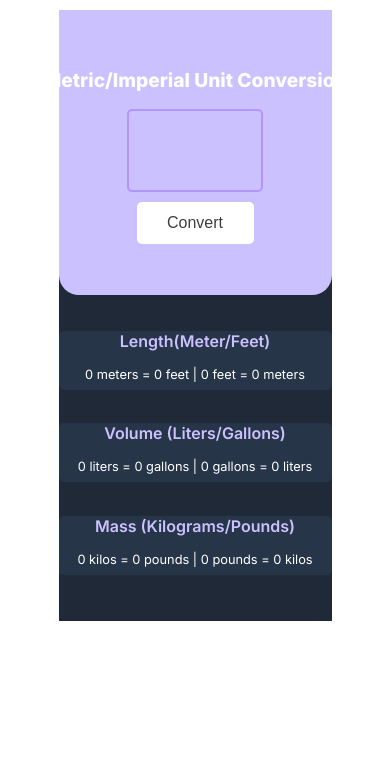
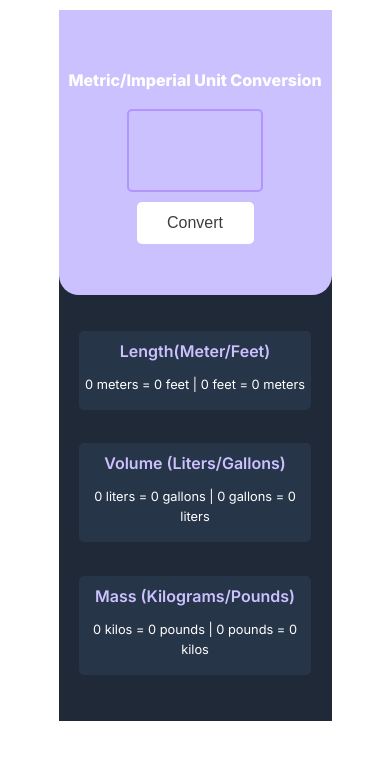
Before and after one commit to Qayyax/unit_converter, a plain HTML site: page index.html in a window 390 px wide. Shown: the top 760 px of the page. Drawn offline with Linux system fonts and the light colour scheme.

Commit message:
Update style.css

```diff
--- a/style.css
+++ b/style.css
@@ -138,6 +138,7 @@ p {
     height: auto;
     margin-top: 10px;
     margin-bottom: 10px;
+    /* padding: 0 20px; */
   }
 
   #unit {
@@ -147,14 +148,17 @@ p {
   }
 
   .metric {
-    width: 100%;
+    width: 85%;
+    padding-top: 10px;
+    padding-bottom: 10px;
     height: auto;
     border-radius: 5px;
     margin-bottom: 10px;
+    /* margin: 0 10px 10px 10px; */
   }
 
   h1 {
-    font-size: 1.2rem;
+    font-size: 1rem;
     margin-bottom: 10px;
   }
 
```
